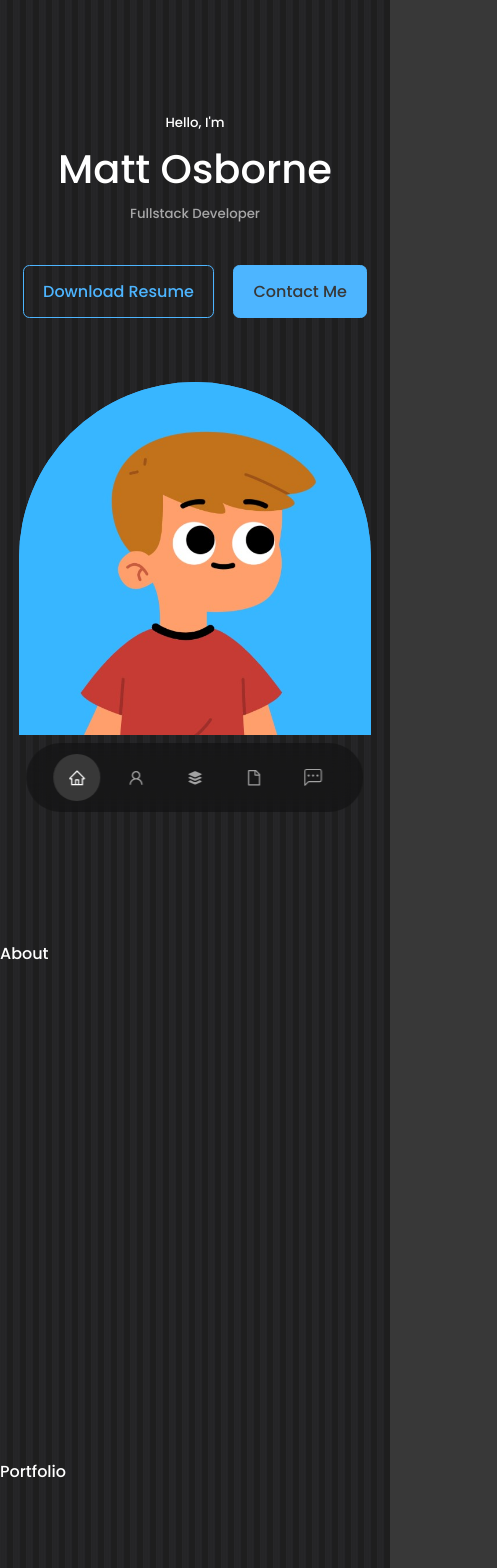
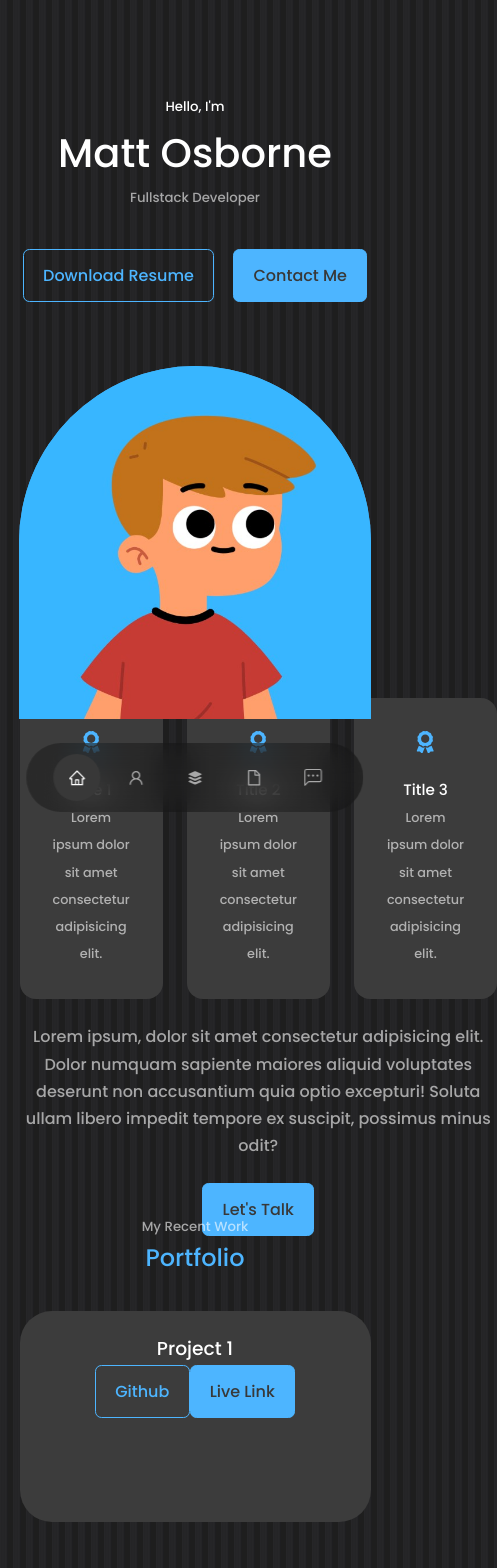
Before and after one commit to MattOz/React-Portfolio, a React (Create React App) app: page / in a window 390 px wide. Shown: the top 1568 px of the page, 497 px wide, since content can reach past the window. Built offline with nearby package versions, Linux system fonts and the light colour scheme.

Commit message:
worked on components and styling

```diff
--- a/src/components/about/About.jsx
+++ b/src/components/about/About.jsx
@@ -1,9 +1,53 @@
 import React from 'react'
 import './about.css'
+import ME from '../../assets/testImage.jpg'
+import { FaAward } from 'react-icons/fa'
 
 const About = () => {
   return (
-    <section id='about'>About</section>
+    <section id='about'>
+      <h5>About</h5>
+      <h2>Get To Know Me</h2>
+
+      <div className='container about_container'>
+
+        {/* <div className='about_me'>
+          <div className='about_me-image'>
+            <img src={ME} alt='about image' />
+          </div>
+        </div> */}
+
+
+      <div className='about_content'>
+        <div className='about_cards'>
+          <article className='about_card'>
+            <FaAward className='about_icon' />
+            <h5>Title 1</h5>
+            <small>Lorem ipsum dolor sit amet consectetur adipisicing elit.</small>
+          </article>
+          <article className='about_card'>
+            <FaAward className='about_icon' />
+            <h5>Title 2</h5>
+            <small>Lorem ipsum dolor sit amet consectetur adipisicing elit.</small>
+          </article>
+          <article className='about_card'>
+            <FaAward className='about_icon' />
+            <h5>Title 3</h5>
+            <small>Lorem ipsum dolor sit amet consectetur adipisicing elit.</small>
+          </article>
+        </div>
+
+
+        <p>Lorem ipsum, dolor sit amet consectetur adipisicing elit. Dolor numquam sapiente maiores aliquid voluptates deserunt non accusantium quia optio excepturi! Soluta ullam libero impedit tempore ex suscipit, possimus minus odit?</p>
+        <div className='contact_button'>
+        <a href='#contact' className='btn btn-primary'>Let's Talk</a>
+        </div>
+
+      </div>
+
+      </div>
+
+    </section>
   )
 }
 
--- a/src/components/about/about.css
+++ b/src/components/about/about.css
@@ -0,0 +1,107 @@
+.about_container {
+    height: 50vh;
+    display: grid;
+    gap: 15%;
+}
+
+.about_me {
+    width: 100%;
+    aspect-ratio: 1/1;
+    border-radius: 2rem;
+    display: grid;
+    place-items: center;
+}
+
+.about_me-image {
+    border-radius: 2rem 2rem 2rem 2rem;
+    overflow: hidden;
+    transition: var(--transition);
+}
+
+.about_me-image:hover {
+    transform:scale(1.1)
+}
+
+.about_cards {
+    display: grid;
+    grid-template-columns: repeat(3, 1fr);
+    gap: 1.5rem;
+}
+
+.about_card {
+    background: var(--color-bg-variant);
+    border: 1px solid transparent;
+    border-radius: 1rem;
+    padding: 2rem;
+    text-align: center;
+}
+
+.about_card:hover {
+    background-color: rgb(79, 79, 79);
+    border-color: var(--color-primary-variant);
+    cursor: default;
+}
+
+.about_icon {
+    color: var(--color-primary);
+    font-size: 1.4rem;
+    margin-bottom: 1rem;
+}
+
+.about_card h5 {
+    font-size: 0.95rem;
+}
+
+.about_card small {
+    font-size: 0.8rem;
+    color: var(--color-light);
+}
+
+.about_content {
+    display: grid;
+    align-items: center;
+}
+
+.about_content p {
+    margin: 2rem;
+    color: var(--color-light);
+}
+
+.contact_button {
+    display: flex;
+    justify-content: center;
+    align-items: center;
+  }
+
+/* Media Queries - Medium */
+@media screen and (max-width: 1024px) {
+    .about_container {
+        grid-template-columns: 1fr;
+        gap: 0;
+    }
+    .about_me {
+        width: 50%;
+        margin: 2rem auto 4rem;
+    }
+    .about_content p {
+        margin: 1rem 0 1.5;
+    }
+}
+
+/* Media Queries - Small */
+@media screen and (max-width: 600px) {
+    .about_me {
+        width: 65%;
+        margin: 0 auto 3rem;
+    }
+    .about_card {
+        grid-template-columns: 1fr 1fr;
+        gap: 1rem;
+    }
+    .about_content {
+        text-align: center;
+    }
+    .about_content p {
+        margin: 1.5rem 0;
+    }
+}
--- a/src/components/header/header.css
+++ b/src/components/header/header.css
@@ -1,12 +1,11 @@
 header {
-    height: 100vh;
-    padding-top: 7rem;
-    overflow: hidden;
+    height: 60vh;
+    padding-top: 6rem;
 }
 
 .header_container {
     text-align: center;
-    height: 100%;
+    height: 75%;
     position: relative;
 }
 
@@ -58,17 +57,11 @@ img {
 
 /* Media Queries - Medium */
 @media screen and (max-width: 1024px) {
-    header {
-        height: 68vh;
-    }
+
 }
 
 /* Media Queries - Small */
 @media screen and (max-width: 600px) {
-    header {
-        height: 100vh;
-    }
-
     .header_socials,
     .scroll_down {
         display: none;
--- a/src/components/portfolio/Portfolio.jsx
+++ b/src/components/portfolio/Portfolio.jsx
@@ -1,9 +1,62 @@
 import React from 'react'
 import './portfolio.css'
 
+const data = [
+  {
+    id: 1,
+    title: 'Project 1',
+    github: 'https://github.com',
+    demo: 'https://github.com'
+  },
+  {
+    id: 2,
+    title: 'Project 2',
+    github: 'https://github.com',
+    demo: 'https://github.com'
+  },
+  {
+    id: 3,
+    title: 'Project 3',
+    github: 'https://github.com',
+    demo: 'https://github.com'
+  },
+  {
+    id: 4,
+    title: 'Project 4',
+    github: 'https://github.com',
+    demo: 'https://github.com'
+  },
+  {
+    id: 5,
+    title: 'Project 5',
+    github: 'https://github.com',
+    demo: 'https://github.com'
+  },
+  {
+    id: 6,
+    title: 'Project 6',
+    github: 'https://github.com',
+    demo: 'https://github.com'
+  },
+]
+
 const Portfolio = () => {
   return (
-    <section id='portfolio'>Portfolio</section>
+    <section id='portfolio'>
+      <h5>My Recent Work</h5>
+      <h2>Portfolio</h2>
+
+      <div className='container portfolio_container'>
+
+        <article className='portfolio_item'>
+          <div className="portfolio_item-image"></div>
+          <h3>Project 1</h3>
+          <a href="https://github.com" className='btn' target='_blank'>Github</a>
+          <a href="https://github.com" className='btn btn-primary' target='_blank'>Live Link</a>
+        </article>
+
+      </div>
+    </section>
   )
 }
 
--- a/src/components/portfolio/portfolio.css
+++ b/src/components/portfolio/portfolio.css
@@ -0,0 +1,42 @@
+.portfolio_container {
+    display: grid;
+    grid-template-columns: repeat(3, 1fr);
+    grid-auto-rows: 1fr;
+    gap: 2.5rem;
+    justify-content: center;
+}
+
+.portfolio_item {
+    background: var(--color-bg-variant);
+    padding: 1.3rem;
+    border-radius: 2rem;
+    border: 1px solid transparent;
+    transition: var(--transition);
+    height: 25vh;
+    text-align: center;
+}
+
+.portfolio_item:hover {
+    border-color: var(--color-primary-variant);
+    background-color: rgb(79, 79, 79);
+}
+
+.portfolio_item h3 {
+    margin: 1.2 0 2rem;
+}
+
+/* Media Queries - Medium */
+@media screen and (max-width: 1024px) {
+    .portfolio_container {
+        grid-template-columns: 1fr, 1fr;
+        gap: 1.2rem;
+    }
+}
+
+/* Media Queries - Small */
+@media screen and (max-width: 600px) {
+    .portfolio_container {
+        grid-template-columns: 1fr;
+        gap: 1rem;
+    }
+}
--- a/src/index.css
+++ b/src/index.css
@@ -12,7 +12,7 @@
 
 :root {
     --color-bg: rgb(56, 56, 56);
-    --color-bg-variant: rgb(98, 98, 98);
+    --color-bg-variant: rgb(60, 60, 60);
     --color-primary: #4db5ff;
     --color-primary-variant: rgba(77, 181, 255, 0.4);
     --color-white: #fff;
@@ -60,7 +60,6 @@ h1 {
 
 section {
     margin-top: 8rem;
-    height: 50vh;
 }
 
 section>h2,
@@ -99,7 +98,7 @@ a:hover {
 }
 
 .btn:hover {
-    background: var(--color-white);
+    background: #dadada;
     color: var(--color-bg);
 }
 
@@ -111,6 +110,7 @@ a:hover {
 img {
     display: block;
     width: 100%;
+    height:100%;
     object-fit: cover;
 }
 
```
